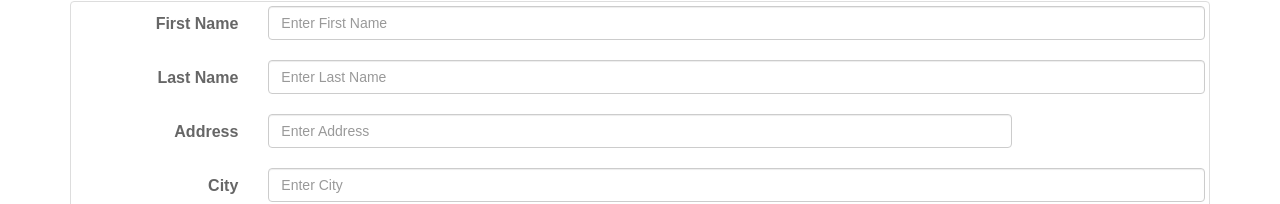
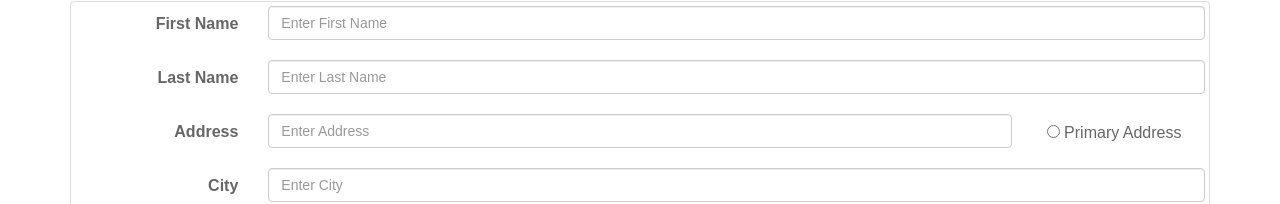
Before and after one commit to J-Force/Frontend_Bootstrap2, a plain HTML site: page payment.html in a window 1280 px wide. Shown: the part 368-572 px from the top of the page. Drawn offline with nearby package versions, Linux system fonts and the light colour scheme; a web font is replaced by a local one.

Commit message:
add radio button in payment

```diff
--- a/payment.html
+++ b/payment.html
@@ -105,6 +105,9 @@
 								<input type="text" class="form-control" id="address"
 									placeholder="Enter Address">
 							</div>
+							<label class="checkbox-inline">
+							    <input type="radio" value="other" name="type">   Primary Address
+							</label>
 						</div>
 						<div class="form-group">
 							<label for="City" class="col-sm-2 control-label">City</label>
```
